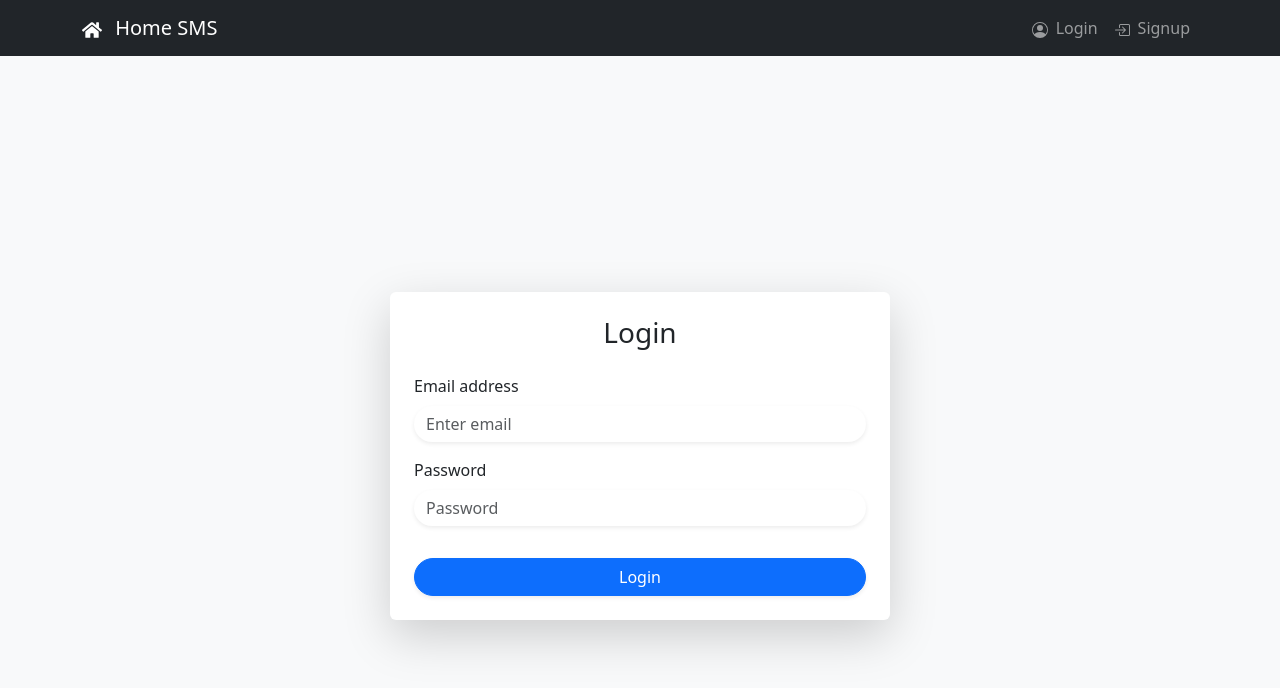
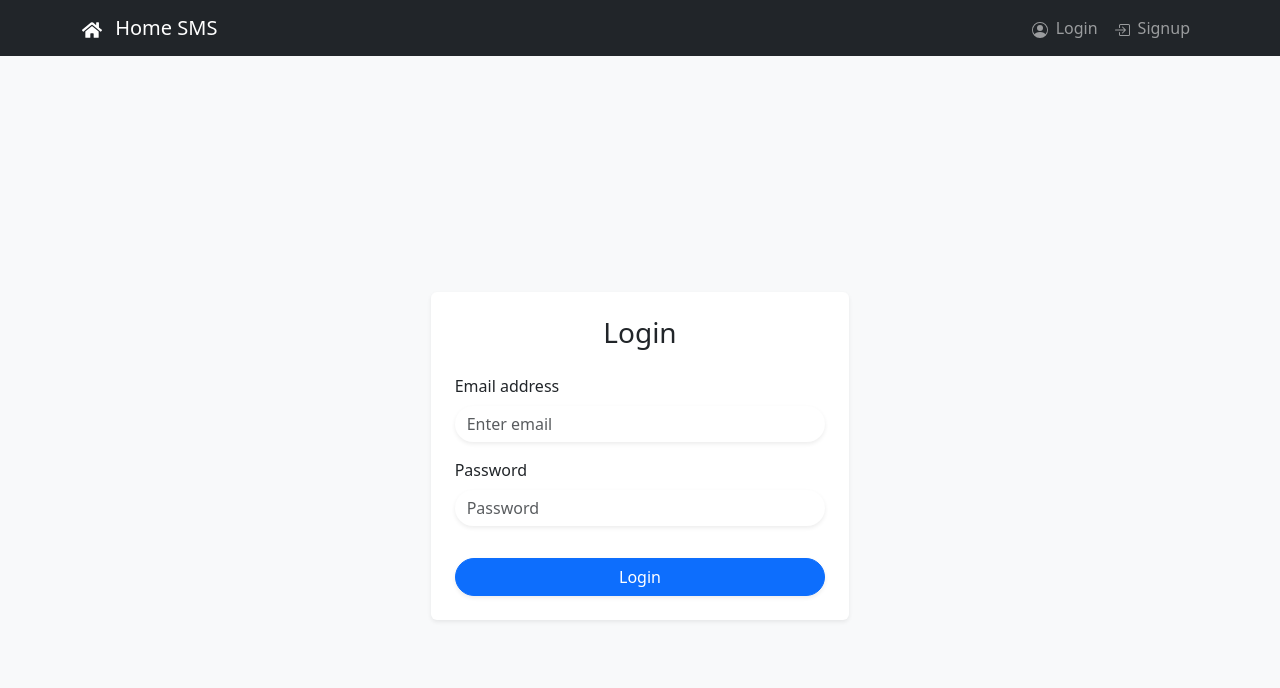
Before and after one commit to sairam0424/Student-Management-System, a React (Create React App) app in the folder frontend/: page /login in a window 1280 px wide. Shown: the top 688 px of the page. Built offline with nearby package versions, Linux system fonts and the light colour scheme.

Commit message:
Style(UI):Improved the layout of the Login Page Improved the layout of the Login page similr to signup page

```diff
--- a/frontend/src/pages/Login.js
+++ b/frontend/src/pages/Login.js
@@ -2,7 +2,7 @@ import React, { lazy, Suspense, useState } from 'react';
 import { useMutation } from '@apollo/client';
 import { LOGIN_USER } from '../gqlopertions/mutations';
 import { useNavigate } from 'react-router-dom';
-import { Container, Form, Button, Alert } from 'react-bootstrap';
+import { Container, Form, Button, Alert, Row, Col } from 'react-bootstrap';
 import { motion } from 'framer-motion';
 import { useUser } from '../customHooks/UserContext';
 import { Helmet } from 'react-helmet';
@@ -56,30 +56,19 @@ export default function Login() {
                 <meta property="og:type" content="website" />
                 <meta property="og:url" content="https://yourappname.com/login" />
             </Helmet>
+            <Row className="w-100 justify-content-center">
+                <Col md={8} lg={6} xl={4} className="p-4 bg-white rounded shadow-sm">
                     <motion.div
                         initial={{ opacity: 0, y: 20 }}
                         animate={{ opacity: 1, y: 0 }}
                         transition={{ duration: 0.5 }}
-                className="d-flex flex-column align-items-center p-4 shadow-lg bg-white rounded"
-                style={{ maxWidth: '500px', width: '90%', padding: '2rem' }}  // Enhanced responsiveness
                     >
                         {error && (
-                    <motion.div
-                        initial={{ opacity: 0 }}
-                        animate={{ opacity: 1 }}
-                        transition={{ duration: 0.5 }}
-                        className="mb-4 w-100"
-                    >
-                        <Alert variant="danger" className="text-center">{error.message}</Alert>
-                    </motion.div>
+                            <Alert variant="danger" className="mb-4">
+                                {error.message}
+                            </Alert>
                         )}
                         <h3 className="text-center mb-4">Login</h3>
-                <motion.div
-                    initial={{ scale: 0.98 }}
-                    animate={{ scale: 1 }}
-                    transition={{ duration: 0.4 }}
-                    className="w-100"
-                >
                         <Form onSubmit={handleSubmit}>
                             <Form.Group className="mb-3" controlId="formEmail">
                                 <Form.Label>Email address</Form.Label>
@@ -117,7 +106,8 @@ export default function Login() {
                             </Button>
                         </Form>
                     </motion.div>
-            </motion.div>
+                </Col>
+            </Row>
         </Container>
     );
 }
```
Lines whose indentation alone changed are shown as unchanged.
